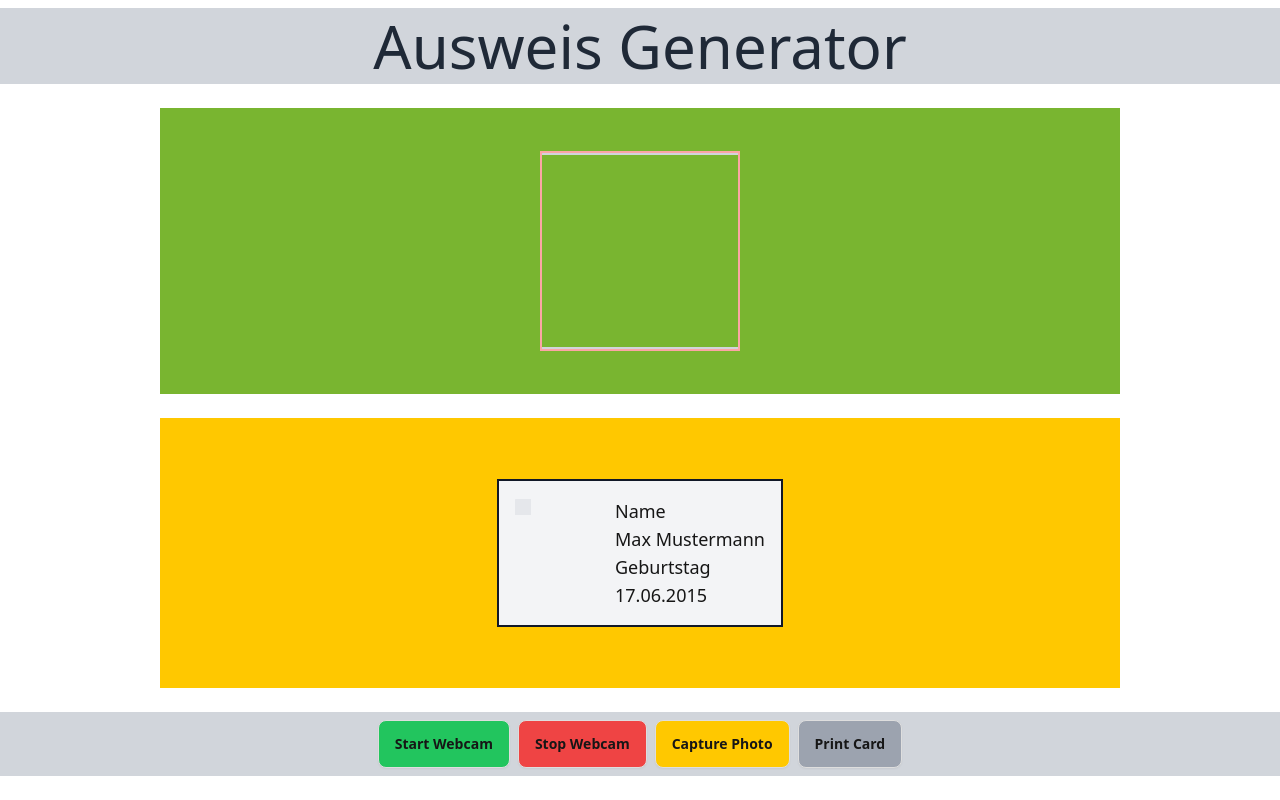
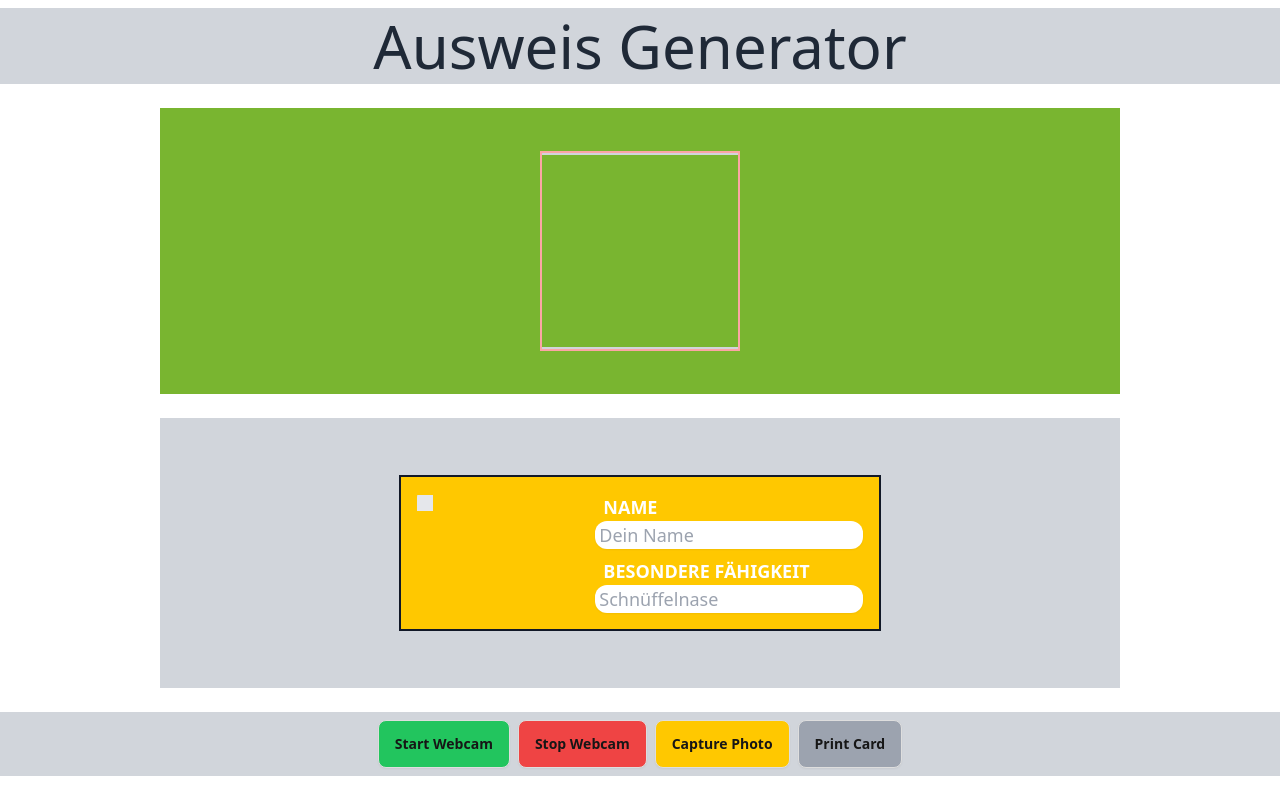
Before and after one commit to stiftungjugendundmedien/ausweis-app, a SvelteKit app: page / in a window 1280 px wide. Built offline with nearby package versions, Linux system fonts and the light colour scheme; some icons are missing.

Commit message:
add input fields

```diff
--- a/src/routes/+page.svelte
+++ b/src/routes/+page.svelte
@@ -130,10 +130,10 @@
 	</section>
 
 	<!-- BUSINESS CARD -->
-	<section class="m-2 h-48 w-3/4 grow px-4 py-2 screen:bg-primary">
+	<section class="m-2 h-48 w-3/4 grow px-4 py-2 screen:bg-gray-300">
 		<div class="flex h-full min-h-full items-center justify-center">
 			<div
-				class="grid grid-cols-5 border-2 border-solid border-gray-900 p-4 screen:bg-gray-100 print:h-[55mm] print:w-[85mm]"
+				class="grid grid-cols-5 border-2 border-solid border-gray-900 p-4 screen:bg-primary print:h-[55mm] print:w-[85mm] print:bg-primary"
 			>
 				<div class="col-span-2">
 					<div class="avatar">
@@ -151,11 +151,23 @@
 
 				<div class="col-span-3">
 					<dl class="font-medium screen:text-lg print:text-sm">
-						<dt>Name</dt>
-						<dd>Max Mustermann</dd>
+						<dt class=" pl-2 font-semibold text-white">NAME</dt>
+						<dd>
+							<input
+								type="text"
+								class="block w-full rounded-xl border-gray-300 px-1 shadow-sm focus:border-indigo-300 focus:ring focus:ring-indigo-200 focus:ring-opacity-50"
+								placeholder="Dein Name"
+							/>
+						</dd>
 
-						<dt>Geburtstag</dt>
-						<dd>17.06.2015</dd>
+						<dt class="mt-2 pl-2 font-semibold text-white">BESONDERE FÄHIGKEIT</dt>
+						<dd>
+							<input
+								type="text"
+								class="block w-full rounded-xl border-gray-300 px-1 shadow-sm focus:border-indigo-300 focus:ring focus:ring-indigo-200 focus:ring-opacity-50"
+								placeholder="Schnüffelnase"
+							/>
+						</dd>
 					</dl>
 				</div>
 			</div>
```
